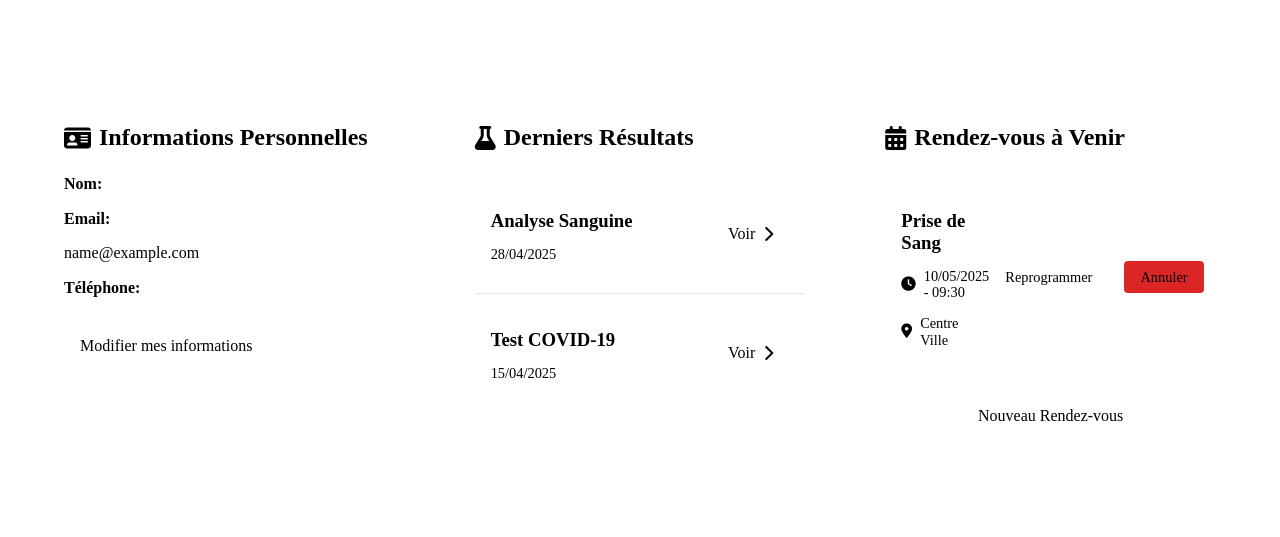
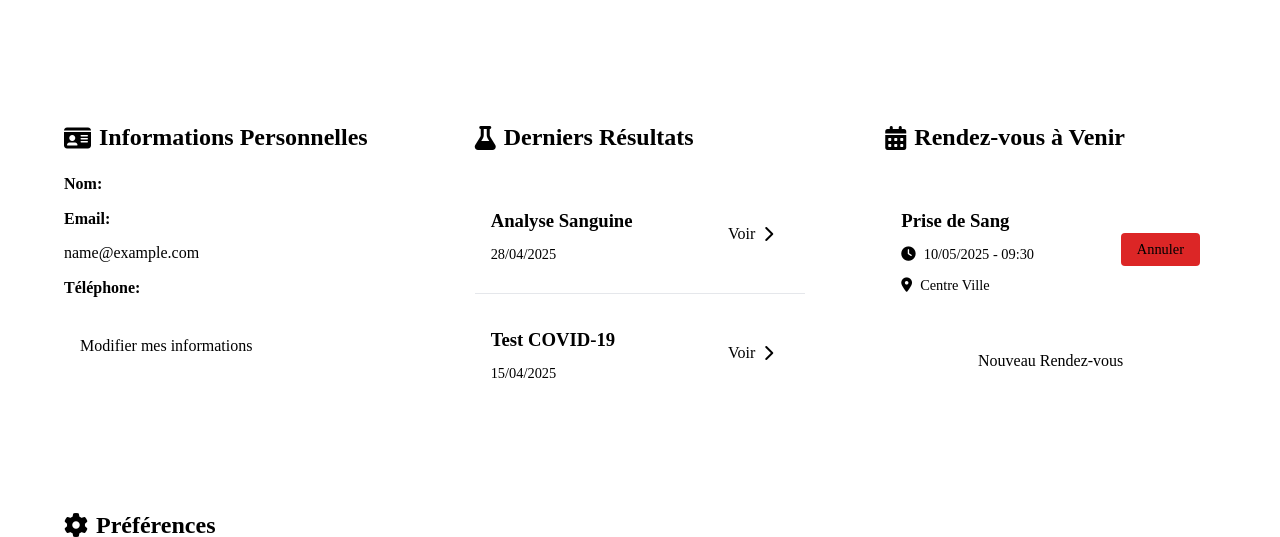
Before and after one commit to vencronys/labanal, a PHP site: page /pages/profile.php in a window 1280 px wide; the page is wider, and only the part inside the window is pictured. Shown: the part 802-1339 px from the top of that part. Run offline with PHP 8.4, Linux system fonts and the light colour scheme; the visitor is signed in with stand-in values (Sample User, id 1); data that the repository does not hold is empty; some libraries are stand-ins or nearby versions.

Commit message:
Comment out the link to reprogramm a rdv

```diff
--- a/www/external/pages/profile.php
+++ b/www/external/pages/profile.php
@@ -103,7 +103,7 @@ $email_compte = $_SESSION['email_compte'];
                             <p class="location"><i class="fas fa-map-marker-alt"></i> Centre Ville</p>
                         </div>
                         <div class="appointment-actions">
-                            <a href="#" class="btn-reschedule">Reprogrammer</a>
+                            <!-- <a href="#" class="btn-reschedule">Reprogrammer</a> -->
                             <a href="#" class="btn-cancel">Annuler</a>
                         </div>
                     </div>
```
